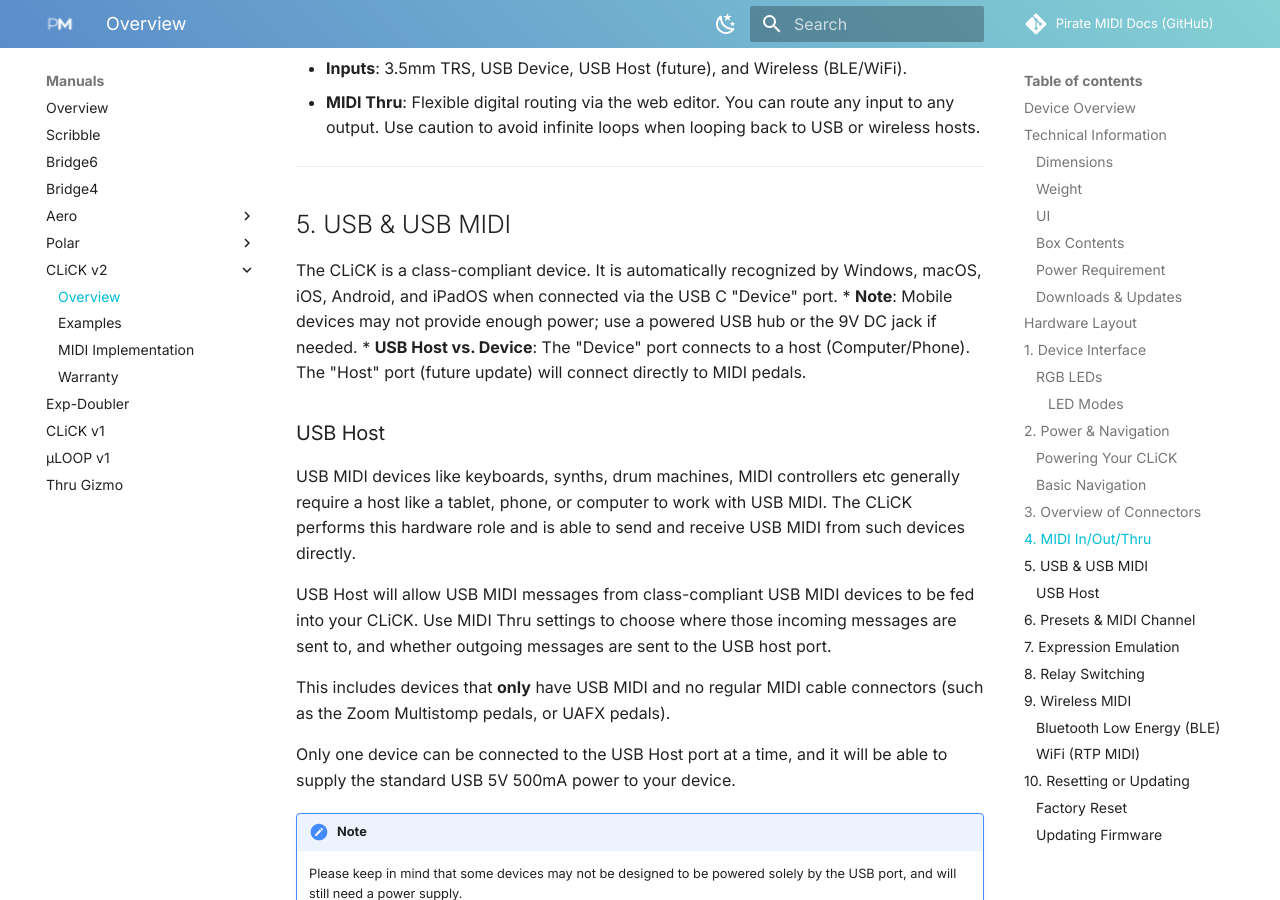
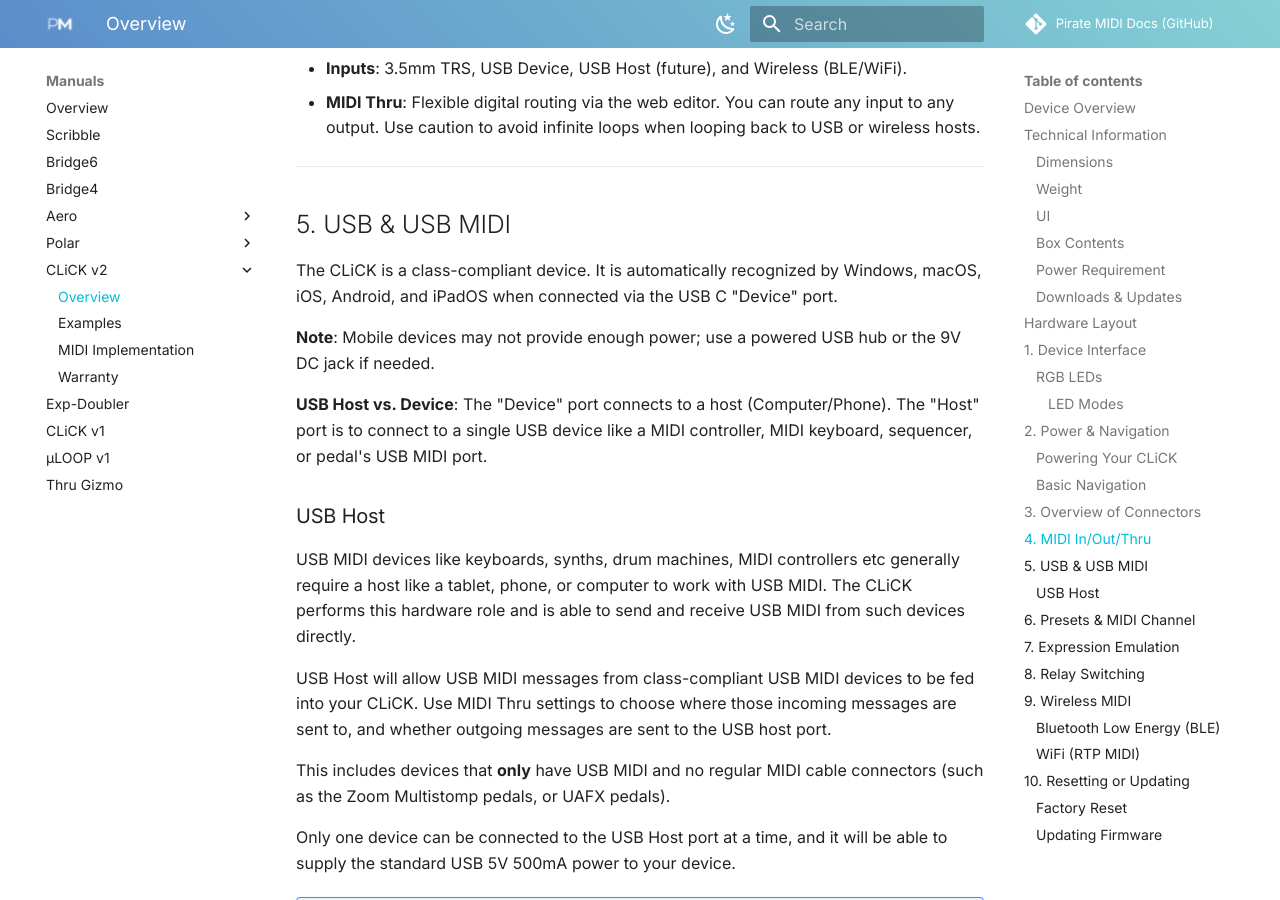
Before and after one commit to Pirate-MIDI/pirate-midi-docs, an MkDocs documentation site: the page built from docs/manuals/click-v2/index.md, in a window 1280 px wide and 900 px high, scrolled down 5697 px. Built offline with MkDocs 1.6.1 and Material for MkDocs 9.7.7, drawn with Linux system fonts in a browser that asks for light colours; some web fonts are replaced; comment, search, counter and statistics services are not loaded.

Commit message:
click manual error fix

```diff
--- a/docs/manuals/click-v2/index.md
+++ b/docs/manuals/click-v2/index.md
@@ -120,8 +120,10 @@
 
 ## 5. USB & USB MIDI
 The CLiCK is a class-compliant device. It is automatically recognized by Windows, macOS, iOS, Android, and iPadOS when connected via the USB C "Device" port.
-* **Note**: Mobile devices may not provide enough power; use a powered USB hub or the 9V DC jack if needed.
-* **USB Host vs. Device**: The "Device" port connects to a host (Computer/Phone). The "Host" port (future update) will connect directly to MIDI pedals.
+
+**Note**: Mobile devices may not provide enough power; use a powered USB hub or the 9V DC jack if needed.
+
+**USB Host vs. Device**: The "Device" port connects to a host (Computer/Phone). The "Host" port is to connect to a single USB device like a MIDI controller, MIDI keyboard, sequencer, or pedal's USB MIDI port.
 
 ### USB Host
 USB MIDI devices like keyboards, synths, drum machines, MIDI controllers etc generally require a host like a tablet, phone, or computer to work with USB MIDI. The CLiCK performs this hardware role and is able to send and receive USB MIDI from such devices directly.
```
